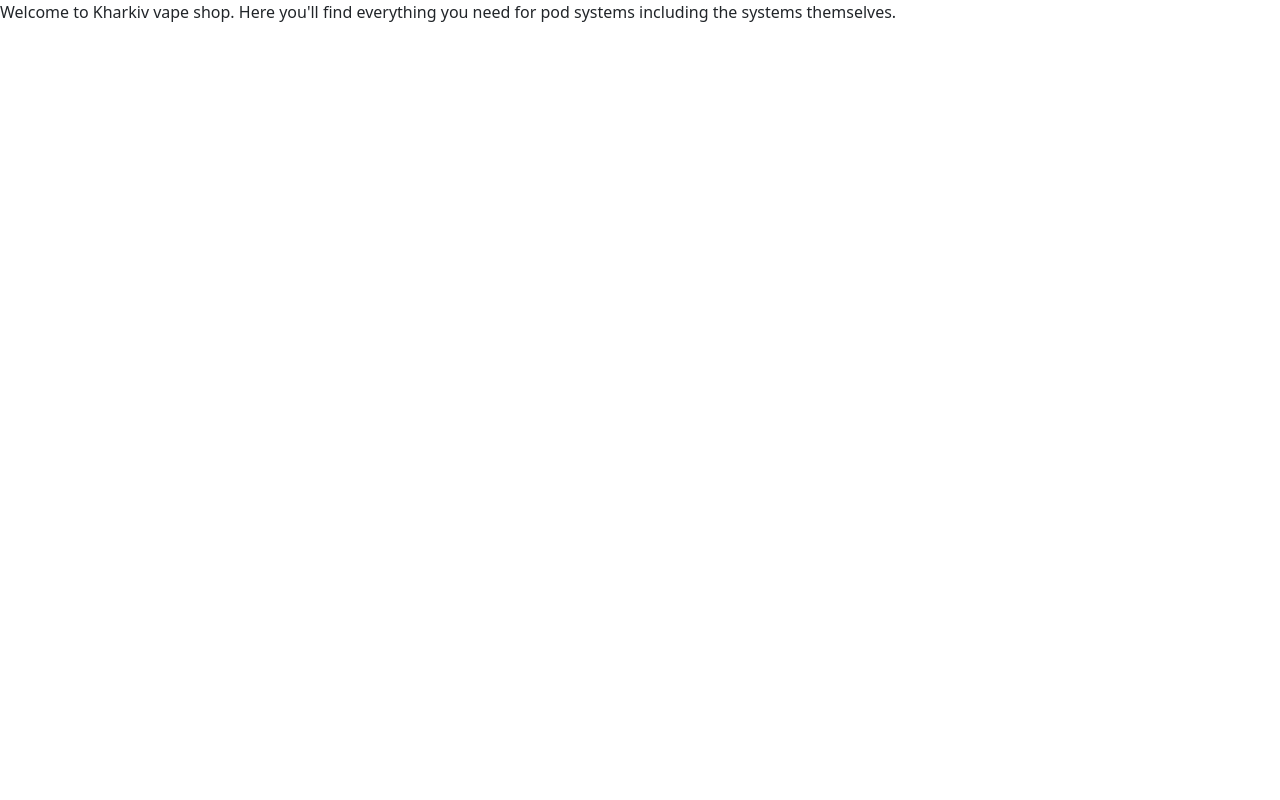
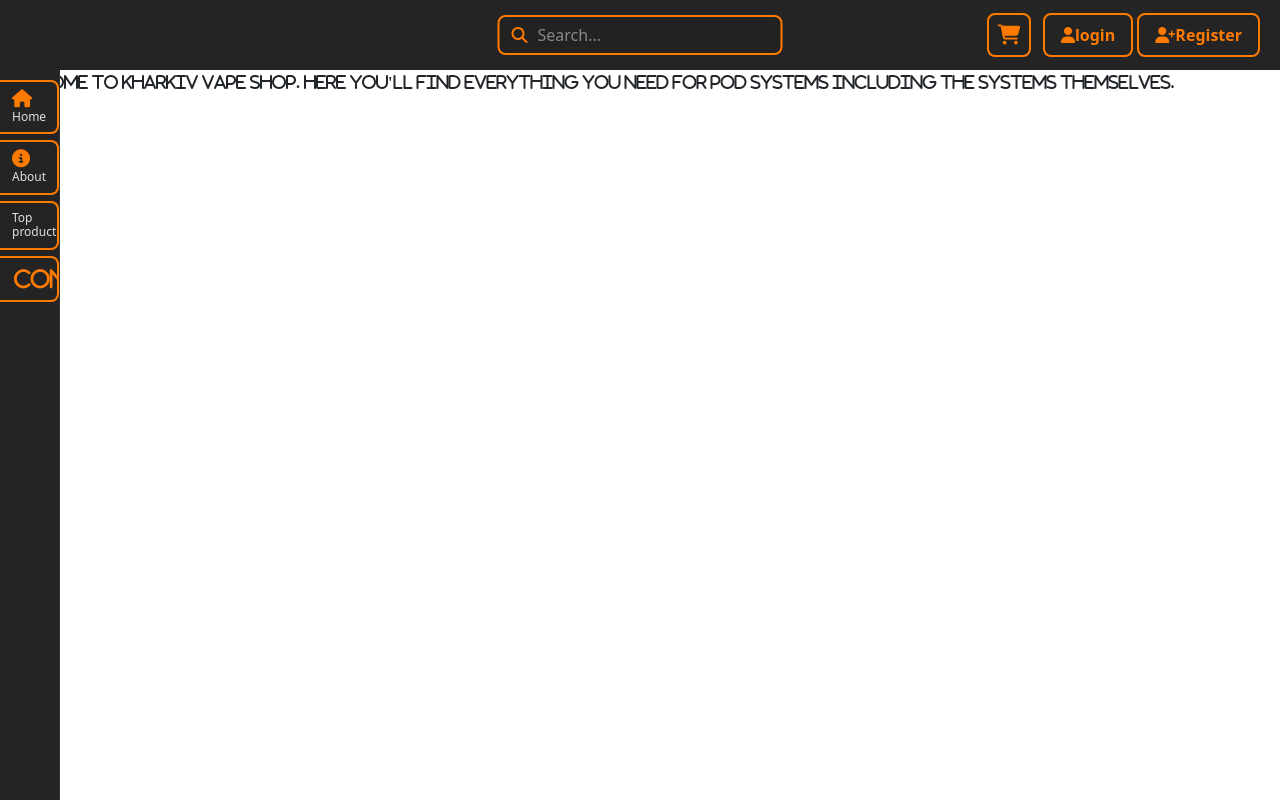
Before and after one commit to zligusi/KHVS, a Django app: page / in a window 1280 px wide. Run offline with Django 5.2, Linux system fonts and the light colour scheme; data that the repository does not hold is empty.

Commit message:
add style to  layout

```diff
--- /dev/null
+++ b/main/static/main/css/base.css
@@ -0,0 +1,334 @@
+/* Сброс отступов браузера */
+* {
+  box-sizing: border-box;
+  margin: 0;
+  padding: 0;
+}
+
+/* Отступ сверху = высота шапки, чтобы контент не уехал под неё */
+body {
+  padding-top: 70px;
+}
+
+/* Шапка зафиксирована сверху. position: relative не нужен,
+   fixed сам создаёт систему координат для absolute-детей */
+header {
+  position: fixed;
+  top: 0;
+  left: 0;
+  width: 100%;
+  height: 70px;
+  background-color: #242424;
+  z-index: 1000;
+  display: flex;
+  align-items: center;
+  justify-content: flex-end; /* header-right прижат вправо */
+  padding: 0 20px;
+}
+
+/* Общий плавный переход для всего интерактива */
+.search,
+.basket,
+.user_login a {
+  transition: transform 0.2s ease, background-color 0.2s ease,
+    box-shadow 0.2s ease, border-color 0.2s ease;
+}
+
+/* Единое увеличение на 5% при наведении.
+   У .search свой transform для центрирования, поэтому он ниже отдельно */
+.basket:hover,
+.user_login a:hover {
+  transform: scale(1.05);
+}
+
+/* Поиск строго по центру шапки: absolute вырывает его из потока,
+   left 50% двигает левый край в середину, translateX(-50%) сдвигает
+   назад на половину собственной ширины */
+.search {
+  position: absolute;
+  left: 50%;
+  top: 50%;
+  transform: translate(-50%, -50%);
+  display: flex;
+  align-items: center;
+  gap: 10px;
+  padding: 6px 12px;
+  border: 2px solid #ff7a00;
+  border-radius: 8px;
+  background-color: #222;
+}
+
+/* Увеличение поиска: сохраняем translate, иначе он съедет с центра */
+.search:hover {
+  transform: translate(-50%, -50%) scale(1.05);
+}
+
+.search i {
+  color: #ff7a00;
+}
+
+.search input {
+  border: none;
+  background: transparent;
+  color: #fff;
+  outline: none;
+  min-width: 220px;
+}
+
+.search input::placeholder {
+  color: #888;
+}
+
+.search:focus-within {
+  box-shadow: 0 0 8px rgba(255, 122, 0, 0.6);
+}
+
+/* Правая часть: всё в один ряд слева направо: корзина, Login, Register */
+.header_right {
+  display: flex;
+  flex-direction: row;
+  align-items: center;
+  gap: 12px;
+}
+
+/* Корзина: компактная кнопка, текст внутри скрыт, остаётся только иконка.
+   overflow: hidden не даёт ничему вылезать за рамку */
+.basket {
+  display: flex;
+  align-items: center;
+  justify-content: center;
+  width: 44px;
+  height: 44px;
+  border: 2px solid #ff7a00;
+  border-radius: 8px;
+  cursor: pointer;
+  overflow: hidden;
+  font-size: 0; /* прячет любой текст рядом с иконкой */
+  color: transparent;
+}
+
+.basket i {
+  color: #ff7a00;
+  font-size: 20px; /* возвращаем размер только иконке */
+  line-height: 1;
+}
+
+.basket:hover {
+  background-color: rgba(255, 122, 0, 0.15);
+}
+
+/* Стилизуем сами div login и register как кнопки.
+   Так не важно, что внутри: a, i или просто текст */
+.login,
+.register {
+  display: inline-flex;
+  align-items: center;
+  gap: 6px;
+  padding: 8px 16px;
+  border: 2px solid #ff7a00;
+  border-radius: 8px;
+  color: #ff7a00;
+  font-weight: bold;
+  cursor: pointer;
+  white-space: nowrap;
+  transition: transform 0.2s ease, background-color 0.2s ease;
+}
+
+/* Всё, что внутри (ссылка, иконка), наследует цвет и убирает подчёркивание */
+.login *,
+.register * {
+  color: inherit !important;
+  text-decoration: none !important;
+}
+
+.login:hover,
+.register:hover {
+  background-color: #ff7a00;
+  color: #fff;
+  transform: scale(1.05);
+}
+
+/* goood
+
+/* ===== Боковая панель: узкая, при наведении выезжает ===== */
+
+/* В обычном состоянии 60px: видны только иконки.
+   При наведении на панель ширина растёт до 240px и показываются подписи.
+   overflow hidden прячет текст, пока панель узкая */
+aside {
+  position: fixed;
+  top: 70px;
+  left: 0;
+  width: 60px;
+  height: calc(100vh - 70px);
+  background-color: #242424;
+  border-right: 1px solid #333;
+  padding: 10px 0;
+  overflow-x: hidden;
+  overflow-y: auto;
+  transition: width 0.25s ease;
+  z-index: 900; /* ниже шапки (1000), но выше контента */
+}
+
+aside:hover {
+  width: 300px;
+}
+
+/* Контент не сдвигаем при выезде: панель наезжает поверх него (overlay),
+   поэтому отступ у main равен ширине узкой панели */
+main {
+  margin-left: 60px;
+}
+
+aside ul {
+  list-style: none;
+  padding: 0;
+  margin: 0;
+  display: flex;
+  flex-direction: column;
+  gap: 6px;
+}
+
+/* Пункт: рамка без левой стороны, чтобы иконка вплотную к краю экрана */
+aside ul li {
+  width: 100%;
+  border: 2px solid #ff7a00;
+  border-left: none;
+  border-radius: 0 8px 8px 0;
+  transition: background-color 0.2s ease;
+}
+
+aside ul li:hover {
+  background-color: rgba(255, 122, 0, 0.12);
+}
+
+/* Ссылка и summary на всю ширину, иконка слева, текст за ней.
+   Увеличение scale для боковой панели убрали: оно двигало края и дёргало ширину */
+aside ul li a,
+aside ul li a:link,
+aside ul li a:visited,
+aside ul li summary {
+  display: flex;
+  flex-direction: row;
+  align-items: center;
+  justify-content: flex-start;
+  width: 100%;
+  gap: 12px;
+  padding: 10px 0 10px 14px; /* иконка у левого края */
+  font-size: 14px;
+  color: #e0e0e0 !important;
+  text-decoration: none !important;
+  white-space: nowrap; /* текст в одну строку, лишнее прячет overflow */
+  list-style: none;
+  cursor: pointer;
+}
+
+aside ul li summary::-webkit-details-marker {
+  display: none;
+}
+
+/* Иконка крупная, фиксированной ширины: в узком режиме она всегда видна */
+aside ul li i {
+  font-size: 22px;
+  width: 26px;
+  flex-shrink: 0;
+  text-align: center;
+  color: #ff7a00;
+}
+
+/* Текст подписи: скрыт в узком режиме, плавно появляется при наведении */
+aside ul li a span,
+aside ul li summary span {
+  opacity: 0;
+  transition: opacity 0.2s ease;
+}
+
+aside:hover ul li a span,
+aside:hover ul li summary span {
+  opacity: 1;
+}
+
+/* Вложенный список в details: контакты, соцсети, номера */
+aside details ul {
+  margin-top: 6px;
+  padding-left: 0;
+}
+
+aside details ul li {
+  border: none;
+}
+
+aside details ul li a {
+  font-size: 13px;
+  padding-left: 14px;
+}
+
+aside ul li a:hover,
+aside ul li summary:hover {
+  color: #fff !important;
+}
+/* Ссылка-обёртка: на всю ширину, без подчёркивания и синего цвета, курсор-рука */
+aside ul a,
+aside ul a:link,
+aside ul a:visited {
+  display: block;
+  width: 100%;
+  color: #e0e0e0 !important;
+  text-decoration: none !important;
+  cursor: pointer;
+}
+
+/* li внутри ссылки: рамка, иконка слева, текст за ней */
+aside ul a li {
+  display: flex;
+  align-items: center;
+  gap: 12px;
+  width: 100%;
+  padding: 10px 0 10px 14px;
+  border: 2px solid #ff7a00;
+  border-left: none;
+  border-radius: 0 8px 8px 0;
+  color: inherit;
+  font-size: 14px;
+  white-space: nowrap;
+  list-style: none;
+  transition: background-color 0.2s ease;
+}
+
+/* Наведение на ссылку подсвечивает вложенный li */
+aside ul a:hover li {
+  background-color: rgba(255, 122, 0, 0.12);
+  color: #fff;
+}
+
+/* Иконка внутри li */
+aside ul a li i {
+  font-size: 22px;
+  width: 26px;
+  flex-shrink: 0;
+  text-align: center;
+  color: #ff7a00;
+}
+/* Пункт: иконка сверху, подпись под ней, всё по левому краю */
+aside ul a li {
+  flex-direction: column;
+  align-items: flex-start;
+  gap: 2px;
+  padding: 8px 0 8px 12px;
+  white-space: normal; /* разрешаем перенос строк */
+  overflow: hidden;
+}
+
+/* Иконка меньше */
+aside ul a li i {
+  font-size: 18px;
+  width: 22px;
+  text-align: left;
+}
+
+/* Подпись мелким шрифтом, длинные слова переносятся, а не режутся */
+aside ul a li span {
+  font-size: 12px;
+  line-height: 1.2;
+  overflow-wrap: anywhere;
+}
--- a/main/templates/main/home.html
+++ b/main/templates/main/home.html
@@ -19,8 +19,8 @@
                         <img src="{{ item.photo.url }}" alt="{{ product.name }}">
                     {% endif %}
                     <h4>{{ item.name}}</h4><br>
-                    <b>{{ item.price }}</b><br>
-                    <small>{{ item.created.at }}</small>
+                    <b>{{ item.price }}grn.</b><br>
+                    <small>{{ item.created_at }}</small>
                 </a>
                 <div class="bue">
                     <!-- добавить силку на добавление в корзину-->
--- a/main/templates/main/layout.html
+++ b/main/templates/main/layout.html
@@ -14,9 +14,56 @@
 </head>
 <body>
     <header>
-        <!-- add header display -->
+       <div class="search">
+            <i class="fa-solid fa-magnifying-glass"></i>
+            <input type="text" placeholder="Search...">
+        </div>
+
+        <div class="header_right">
+            <div class="basket">
+                <a href=""><i class="fa-solid fa-cart-shopping"></i>Basket</a>
+            </div>
+
+            <div class="user_login">
+            <div class="login">
+                <a href=""><i class="fa-solid fa-user"></i>login</a>
+            </div>
+            <div class="register">
+                <a href=""><i class="fa-solid fa-user-plus"></i>Register</a>
+            </div>
+            </div>
+        </div>
+
     </header>
+    <aside>
+    <ul>
+            <a href="{% url 'home' %}"><li><i class="fa-solid fa-house"></i><span>Home</span></li></a>
+            <a href="{% url 'about' %}"><li><i class="fa-solid fa-circle-info"></i><span>About</span></li></a>
+            <a href=""><li><span>Top product</span></li></a>
+            <li><details><summary><i class="fa-solid fa-address-block">Contact</summary>
+                <ul>
+                    <a href="https://t.me/@Gufjvuk"><li><i class="fa-brands fa-telegram">Telegram</i></a></li>
+                    <a href=""><li><i class="fa-brands fa-whatsapp">WhatsApp</i></a></li>
+                    <a href=""><li><i class="fa-brands fa-viber">Viber</i></a></li><br>
+                    <a href=""><li><i class="fa-solid fa-phone">"+380(97)-000-00-00"</i></li></a>
+                    <a href=""><li><i class="fa-solid fa-phone">"+380(73)-000-00-00"</i></li></a>
+                    <a href=""><li><i class="fa-solid fa-phone">"+380(50)-000-00-00"</i></li></a>
+                </ul>
+            </details></li>
+        </ul>
+
+    </aside>
 
     {% block content %}{% endblock content %}
+    <script>
+  // Находим боковую панель
+  const sidebar = document.querySelector('aside');
+
+  // Когда курсор уходит с панели, закрываем все раскрытые списки внутри неё.
+  // Убирая атрибут open, мы сворачиваем details так, будто пользователь нажал на него сам
+  sidebar.addEventListener('mouseleave', () => {
+    sidebar.querySelectorAll('details').forEach((d) => d.removeAttribute('open'));
+  });
+    </script>
 </body>
 </html>
```
Also changed, not shown: main/static/main/style.css (deleted).
